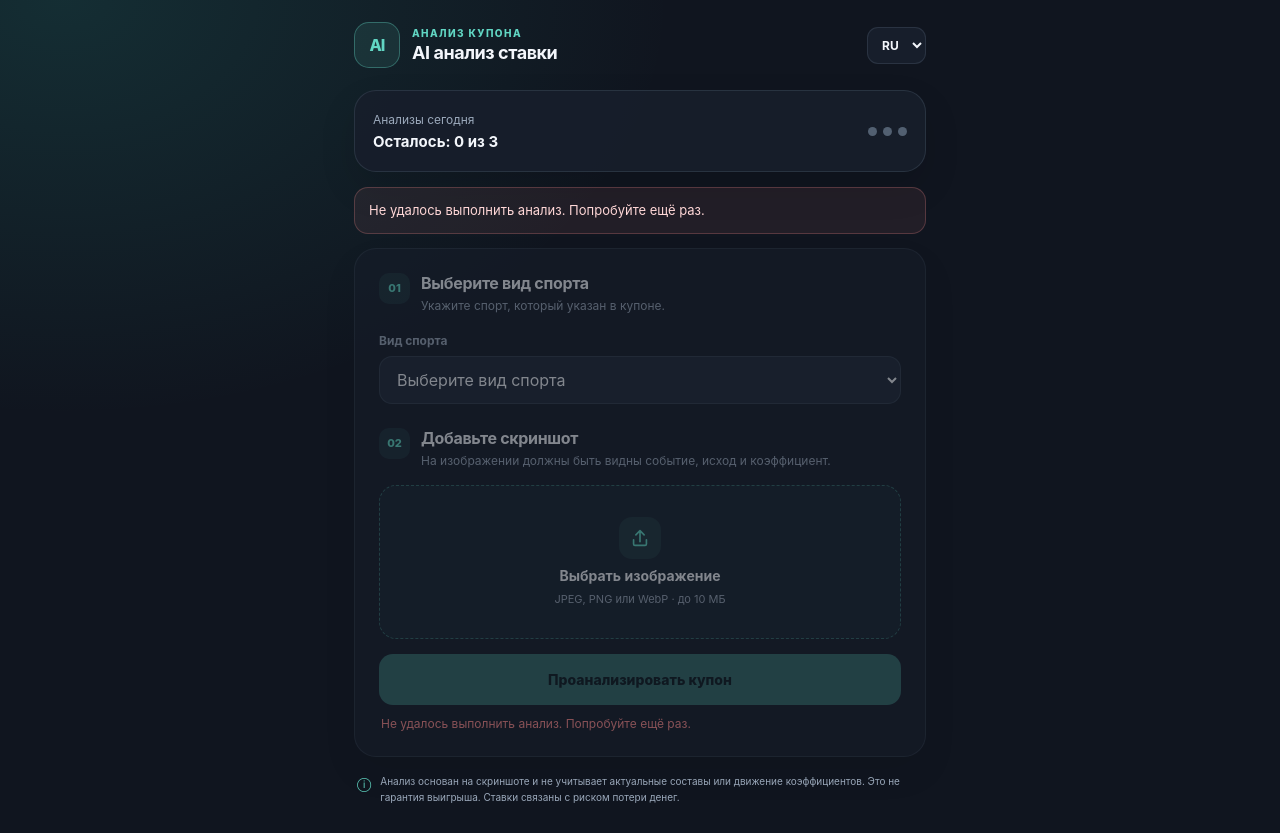
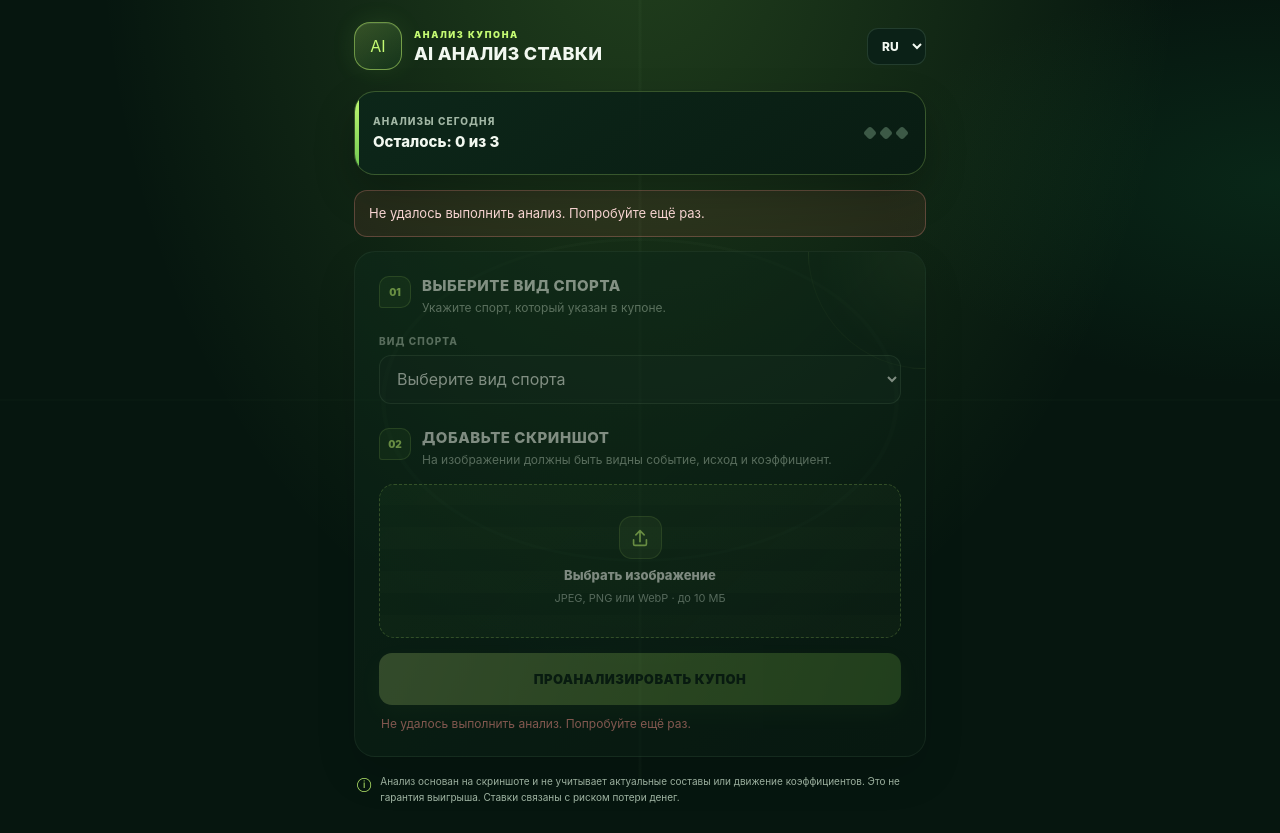
Before and after one commit to 24artyr11-arch/stavk, a plain HTML site: page web/index.html in a window 1280 px wide. Drawn offline with Linux system fonts and the light colour scheme; files that its build step writes are made by us from their sources; no server answers; files whose address does not match are found by name.

Commit message:
Add message photos, sports styling, and staged access

```diff
--- a/web/styles.css
+++ b/web/styles.css
@@ -1,14 +1,14 @@
 :root {
   color-scheme: dark;
-  --bg: #10151f;
-  --surface: #171e2b;
-  --surface-raised: #202a39;
-  --line: rgba(181, 201, 230, .12);
-  --text: #f3f6fb;
-  --muted: #9ba9bb;
-  --accent: #61d6c3;
-  --accent-strong: #2dbba8;
-  --danger: #ff8d8d;
+  --bg: #06160f;
+  --surface: #0b2117;
+  --surface-raised: #102b1d;
+  --line: rgba(185, 230, 184, .14);
+  --text: #f2f8f0;
+  --muted: #a2b7a5;
+  --accent: #c4fa72;
+  --accent-strong: #6bc64f;
+  --danger: #ff9891;
   font-family: -apple-system, BlinkMacSystemFont, "Segoe UI", sans-serif;
 }
 
@@ -19,62 +19,80 @@ body {
   margin: 0;
   color: var(--text);
   background:
-    radial-gradient(ellipse at 5% 0%, rgba(45, 187, 168, .15), transparent 38rem),
+    radial-gradient(ellipse at 50% -13%, rgba(153, 243, 89, .19), transparent 34rem),
+    radial-gradient(ellipse at 100% 22%, rgba(20, 101, 56, .21), transparent 25rem),
     var(--bg);
+}
+
+body::before {
+  position: fixed;
+  z-index: -1;
+  inset: 0;
+  background:
+    linear-gradient(90deg, transparent 49.8%, rgba(191, 245, 176, .035) 50%, transparent 50.2%),
+    linear-gradient(0deg, transparent 49.8%, rgba(191, 245, 176, .025) 50%, transparent 50.2%),
+    radial-gradient(ellipse at center, transparent 0 28%, rgba(191, 245, 176, .025) 28.2% 28.5%, transparent 28.7%);
+  content: "";
+  pointer-events: none;
 }
 
 button, select { font: inherit; }
 button { color: inherit; }
-.shell { width: min(100%, 620px); margin: 0 auto; padding: max(22px, env(safe-area-inset-top)) 18px calc(28px + env(safe-area-inset-bottom)); }
-.topbar { display: flex; align-items: center; gap: 12px; margin-bottom: 22px; }
-.brand-mark { display: grid; width: 46px; height: 46px; place-items: center; border: 1px solid rgba(97, 214, 195, .35); border-radius: 15px; color: var(--accent); background: rgba(97, 214, 195, .1); font-weight: 800; letter-spacing: -.06em; }
+.shell { position: relative; width: min(100%, 620px); margin: 0 auto; padding: max(22px, env(safe-area-inset-top)) 18px calc(28px + env(safe-area-inset-bottom)); }
+.topbar { display: flex; align-items: center; gap: 12px; margin-bottom: 21px; }
+.brand-mark { display: grid; width: 48px; height: 48px; flex: 0 0 48px; place-items: center; border: 1px solid rgba(196, 250, 114, .48); border-radius: 16px; color: var(--accent); background: linear-gradient(145deg, rgba(196, 250, 114, .2), rgba(26, 87, 43, .22)); box-shadow: 0 0 25px rgba(132, 221, 83, .11), inset 0 1px rgba(255,255,255,.08); }
+.brand-mark svg { width: 36px; height: 36px; }
 .brand-copy { min-width: 0; flex: 1; }
-.eyebrow { margin: 0 0 3px; color: var(--accent); font-size: 10px; font-weight: 800; letter-spacing: .14em; }
+.eyebrow { margin: 0 0 3px; color: var(--accent); font-size: 9px; font-weight: 900; letter-spacing: .18em; }
 h1, h2, p { margin-top: 0; }
-h1 { margin-bottom: 0; font-size: 18px; letter-spacing: -.025em; }
-.language-picker select { padding: 9px 10px; border: 1px solid var(--line); border-radius: 11px; color: var(--text); background: var(--surface); font-size: 12px; font-weight: 700; }
-.quota-card, .analysis-card, .result-card { border: 1px solid var(--line); border-radius: 22px; background: rgba(23, 30, 43, .94); box-shadow: 0 16px 36px rgba(0, 0, 0, .12); }
-.quota-card { display: flex; justify-content: space-between; align-items: center; min-height: 82px; margin-bottom: 15px; padding: 16px 18px; }
-.card-label { margin-bottom: 5px; color: var(--muted); font-size: 12px; }
-.quota-copy { margin: 0; font-size: 15px; font-weight: 700; }
+h1 { margin-bottom: 0; font-size: 18px; font-weight: 850; letter-spacing: .015em; text-transform: uppercase; }
+.language-picker select { padding: 9px 10px; border: 1px solid var(--line); border-radius: 11px; color: var(--text); background: var(--surface); font-size: 12px; font-weight: 800; }
+
+.quota-card, .analysis-card, .result-card { border: 1px solid var(--line); border-radius: 21px; background: linear-gradient(145deg, rgba(13, 39, 26, .97), rgba(9, 28, 19, .97)); box-shadow: 0 18px 40px rgba(0, 0, 0, .24); }
+.quota-card { position: relative; display: flex; min-height: 84px; justify-content: space-between; align-items: center; overflow: hidden; margin-bottom: 15px; padding: 16px 18px; border-color: rgba(196, 250, 114, .24); }
+.quota-card::before { position: absolute; top: 0; bottom: 0; left: 0; width: 4px; background: linear-gradient(var(--accent), var(--accent-strong)); content: ""; }
+.card-label { margin-bottom: 5px; color: var(--muted); font-size: 10px; font-weight: 850; letter-spacing: .11em; text-transform: uppercase; }
+.quota-copy { margin: 0; font-size: 15px; font-weight: 800; }
 .quota-dots { display: flex; gap: 6px; }
-.quota-dot { width: 9px; height: 9px; border-radius: 50%; background: var(--accent); box-shadow: 0 0 12px rgba(97, 214, 195, .42); }
-.quota-dot.used { background: #526071; box-shadow: none; }
-.analysis-card { padding: 20px 17px 17px; }
+.quota-dot { width: 10px; height: 10px; border-radius: 3px; transform: rotate(45deg); background: var(--accent); box-shadow: 0 0 13px rgba(196, 250, 114, .35); }
+.quota-dot.used { background: #3c5946; box-shadow: none; }
+
+.analysis-card { position: relative; overflow: hidden; padding: 21px 17px 18px; background: linear-gradient(135deg, rgba(14, 43, 27, .97), rgba(9, 27, 19, .98)); }
+.analysis-card::after { position: absolute; top: 0; right: 0; width: 116px; height: 116px; border-bottom: 1px solid rgba(196, 250, 114, .06); border-left: 1px solid rgba(196, 250, 114, .06); border-bottom-left-radius: 100%; background: radial-gradient(circle at top right, rgba(196, 250, 114, .09), transparent 68%); content: ""; pointer-events: none; }
 .analysis-card.disabled { opacity: .5; pointer-events: none; }
-.section-heading { display: flex; align-items: flex-start; gap: 11px; }
-.section-heading h2, .result-title h2 { margin: 0 0 4px; font-size: 16px; letter-spacing: -.02em; }
+.section-heading { position: relative; z-index: 1; display: flex; align-items: flex-start; gap: 11px; }
+.section-heading h2, .result-title h2 { margin: 0 0 4px; font-size: 15px; font-weight: 850; letter-spacing: .035em; text-transform: uppercase; }
 .section-heading p { margin: 0; color: var(--muted); font-size: 12px; line-height: 1.5; }
-.step { display: grid; flex: 0 0 31px; height: 31px; place-items: center; border-radius: 10px; color: var(--accent); background: rgba(97, 214, 195, .1); font-size: 11px; font-weight: 800; }
-.field-label { display: block; margin: 18px 0 8px; color: var(--muted); font-size: 12px; font-weight: 700; }
-.select-control { width: 100%; min-height: 48px; padding: 0 13px; border: 1px solid var(--line); border-radius: 13px; color: var(--text); background: var(--surface-raised); outline: none; }
-.select-control:focus, .language-picker select:focus { border-color: var(--accent); }
+.step { display: grid; flex: 0 0 32px; height: 32px; place-items: center; border: 1px solid rgba(196, 250, 114, .25); border-radius: 10px 10px 10px 3px; color: var(--accent); background: rgba(103, 174, 66, .13); font-size: 10px; font-weight: 900; }
+.field-label { display: block; margin: 18px 0 8px; color: var(--muted); font-size: 10px; font-weight: 850; letter-spacing: .11em; text-transform: uppercase; }
+.select-control { width: 100%; min-height: 49px; padding: 0 13px; border: 1px solid rgba(184, 225, 179, .18); border-radius: 12px; color: var(--text); background: #10291c; outline: none; }
+.select-control:focus, .language-picker select:focus { border-color: var(--accent); box-shadow: 0 0 0 3px rgba(196, 250, 114, .09); }
 .upload-heading { margin-top: 24px; }
-.upload-area { display: flex; width: 100%; min-height: 154px; margin-top: 15px; flex-direction: column; align-items: center; justify-content: center; gap: 8px; border: 1.5px dashed rgba(97, 214, 195, .38); border-radius: 17px; background: rgba(97, 214, 195, .045); cursor: pointer; transition: background .18s, border-color .18s; }
-.upload-area:active, .upload-area:hover { border-color: var(--accent); background: rgba(97, 214, 195, .09); }
-.upload-icon { display: grid; width: 42px; height: 42px; place-items: center; border-radius: 13px; color: var(--accent); background: rgba(97, 214, 195, .1); }
+.upload-area { display: flex; width: 100%; min-height: 154px; margin-top: 15px; flex-direction: column; align-items: center; justify-content: center; gap: 8px; border: 1.5px dashed rgba(196, 250, 114, .42); border-radius: 15px; background: repeating-linear-gradient(0deg, rgba(196, 250, 114, .018) 0 22px, transparent 22px 44px), linear-gradient(135deg, rgba(49, 113, 48, .16), rgba(196, 250, 114, .035)); cursor: pointer; transition: background .18s, border-color .18s, transform .18s; }
+.upload-area:active, .upload-area:hover { transform: translateY(-1px); border-color: var(--accent); background-color: rgba(196, 250, 114, .08); }
+.upload-icon { display: grid; width: 43px; height: 43px; place-items: center; border: 1px solid rgba(196, 250, 114, .21); border-radius: 13px; color: var(--accent); background: rgba(196, 250, 114, .1); }
 .upload-icon svg { width: 22px; height: 22px; }
-.upload-area strong { font-size: 14px; }
+.upload-area strong { font-size: 13px; font-weight: 850; }
 .upload-hint { color: var(--muted); font-size: 11px; }
-.preview { display: flex; align-items: center; gap: 11px; margin-top: 13px; padding: 9px; border: 1px solid var(--line); border-radius: 14px; background: var(--surface-raised); }
-.preview img { width: 54px; height: 54px; flex: 0 0 54px; border-radius: 9px; object-fit: cover; background: #0b1018; }
+.preview { display: flex; align-items: center; gap: 11px; margin-top: 13px; padding: 9px; border: 1px solid var(--line); border-radius: 13px; background: var(--surface-raised); }
+.preview img { width: 54px; height: 54px; flex: 0 0 54px; border-radius: 9px; object-fit: cover; background: #07160e; }
 .preview-details { display: flex; min-width: 0; flex: 1; flex-direction: column; gap: 4px; }
 .preview-details strong { overflow: hidden; font-size: 12px; text-overflow: ellipsis; white-space: nowrap; }
 .preview-details span { color: var(--muted); font-size: 11px; }
 .remove-button { padding: 8px; border: 0; color: var(--muted); background: transparent; font-size: 11px; cursor: pointer; }
-.primary-button { display: flex; width: 100%; min-height: 51px; align-items: center; justify-content: center; gap: 9px; margin-top: 15px; border: 0; border-radius: 14px; color: #071b19; background: var(--accent); font-size: 14px; font-weight: 800; cursor: pointer; transition: filter .18s, opacity .18s; }
+.primary-button { display: flex; width: 100%; min-height: 52px; align-items: center; justify-content: center; gap: 9px; margin-top: 15px; border: 0; border-radius: 13px; color: #0c2110; background: linear-gradient(110deg, #d7ff8d, #a8e95d 55%, #85d34f); box-shadow: 0 8px 22px rgba(133, 211, 79, .17); font-size: 13px; font-weight: 900; letter-spacing: .035em; text-transform: uppercase; cursor: pointer; transition: filter .18s, opacity .18s; }
 .primary-button:not(:disabled):active { filter: brightness(.92); }
 .primary-button:disabled { opacity: .42; cursor: not-allowed; }
 .button-spinner { width: 16px; height: 16px; border: 2px solid rgba(7, 27, 25, .25); border-top-color: #071b19; border-radius: 50%; animation: spin .7s linear infinite; }
 @keyframes spin { to { transform: rotate(360deg); } }
 .status { min-height: 17px; margin: 10px 2px 0; color: var(--muted); font-size: 12px; line-height: 1.45; }
 .status.error { color: var(--danger); }
-.notice { margin-bottom: 14px; padding: 13px 14px; border: 1px solid rgba(255, 141, 141, .24); border-radius: 14px; color: #ffd7d7; background: rgba(255, 141, 141, .08); font-size: 13px; line-height: 1.45; }
-.result-card { margin-top: 15px; padding: 17px; }
+.notice { margin-bottom: 14px; padding: 13px 14px; border: 1px solid rgba(255, 152, 145, .27); border-radius: 13px; color: #ffdbd8; background: rgba(255, 111, 91, .09); font-size: 13px; line-height: 1.45; }
+.result-card { margin-top: 15px; padding: 17px; border-color: rgba(196, 250, 114, .25); }
 .result-title { display: flex; align-items: center; gap: 9px; margin-bottom: 13px; }
-.result-check { display: grid; width: 26px; height: 26px; place-items: center; border-radius: 50%; color: #071b19; background: var(--accent); font-size: 14px; font-weight: 900; }
+.result-check { display: grid; width: 27px; height: 27px; place-items: center; border-radius: 9px 9px 9px 3px; color: #0b2111; background: var(--accent); font-size: 14px; font-weight: 900; }
 .result-title h2 { margin: 0; }
-.result-text { margin: 0; color: #e0e7f0; font-size: 13px; line-height: 1.65; white-space: pre-wrap; overflow-wrap: anywhere; }
+.result-text { margin: 0; color: #e2eee1; font-size: 13px; line-height: 1.65; white-space: pre-wrap; overflow-wrap: anywhere; }
 .disclaimer { display: flex; gap: 9px; margin: 17px 3px 0; color: var(--muted); }
 .disclaimer span { color: var(--accent); font-size: 14px; }
 .disclaimer p { margin: 0; font-size: 10px; line-height: 1.55; }
```
